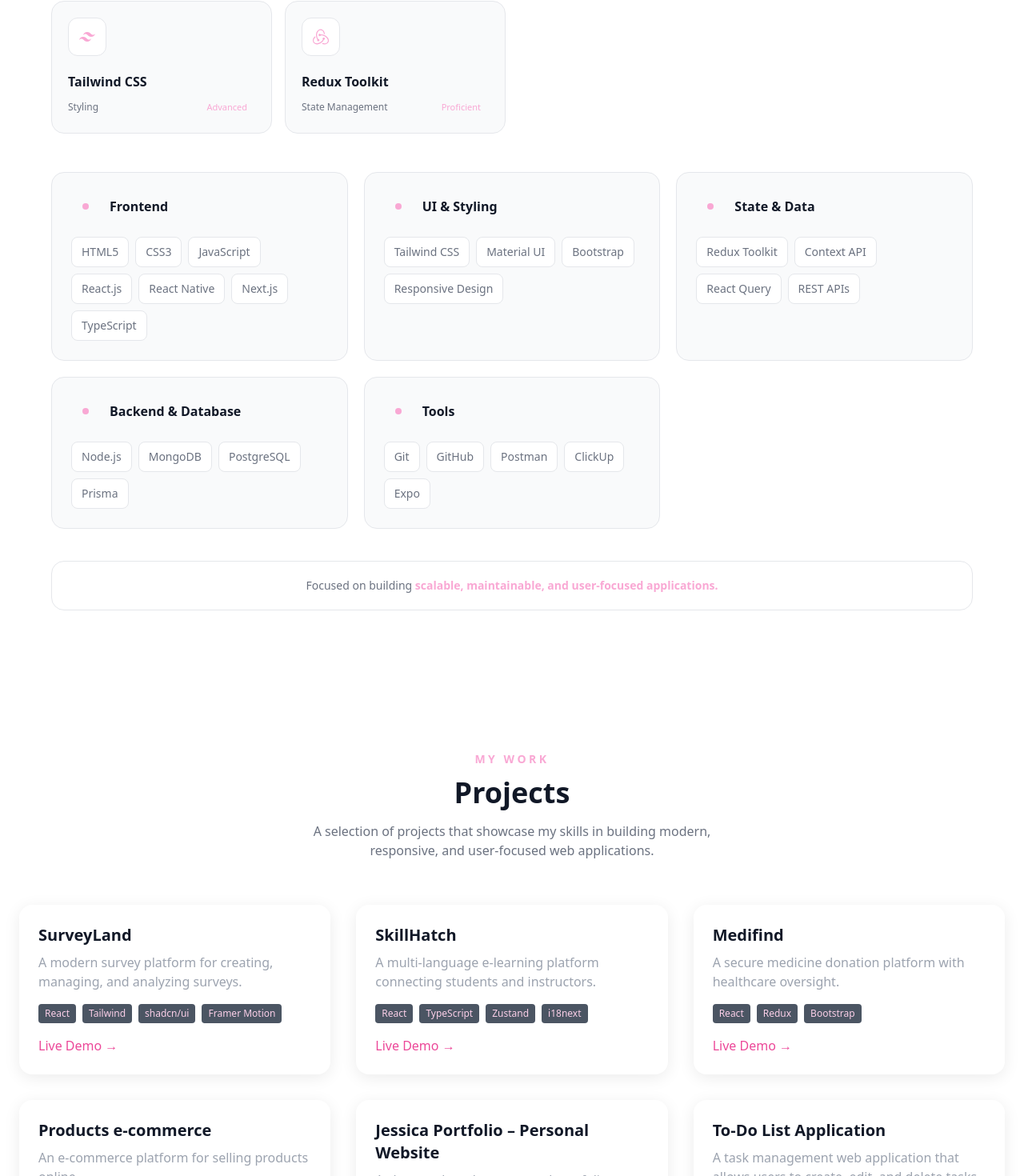
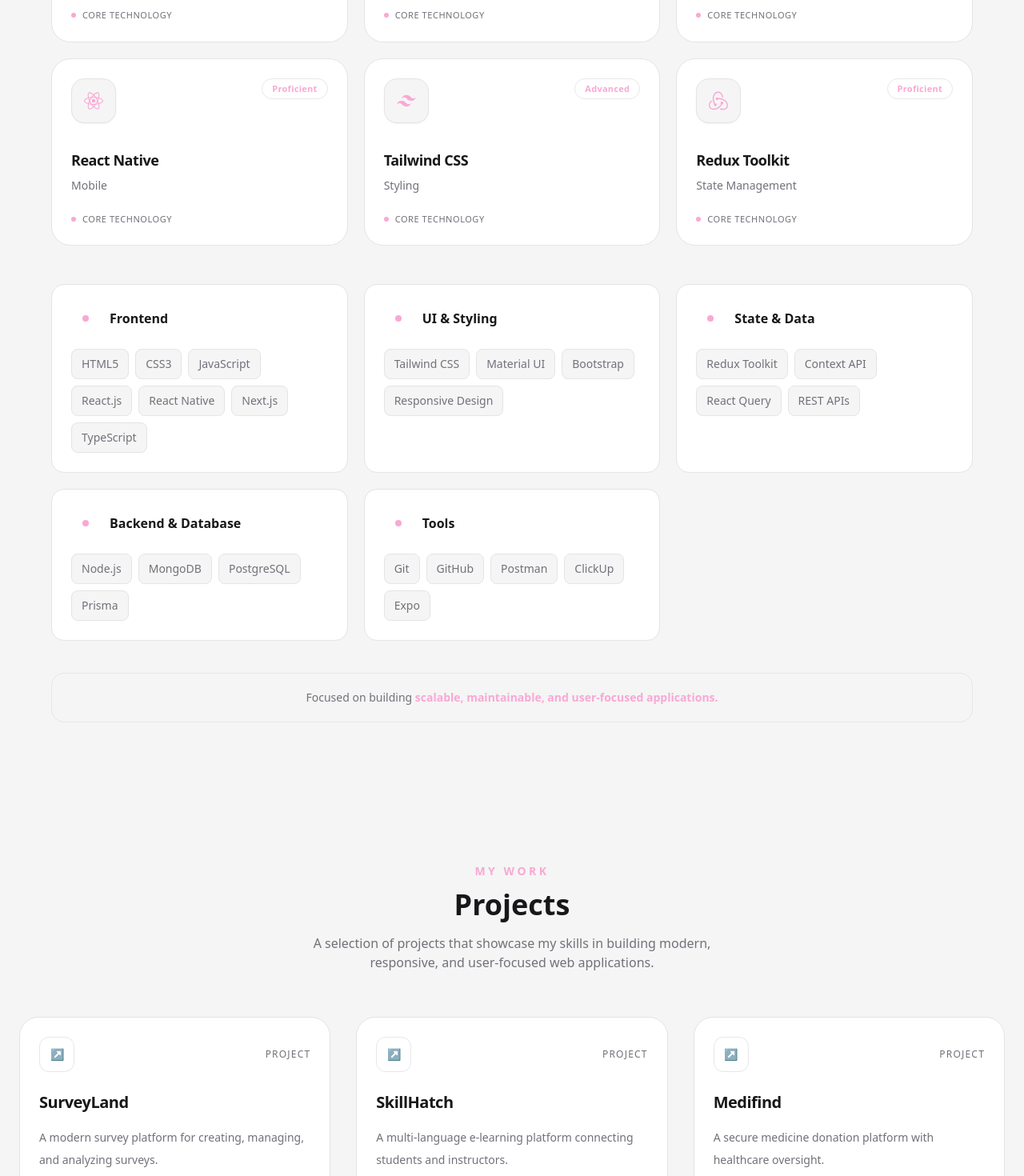
Before and after one commit to HebaElgohary/my-portfolio, a React (Vite) app: page / in a window 1280 px wide. Shown: the part 1330-2800 px from the top of the page at 80% size. Built offline with nearby package versions, Linux system fonts and the light colour scheme.

Commit message:
fix: projectCard style

```diff
--- a/src/components/ProjectCard.tsx
+++ b/src/components/ProjectCard.tsx
@@ -5,27 +5,229 @@
   link: string;
 };
 
-export default function ProjectCard({ title, description, tech, link }: Props) {
+export default function ProjectCard({
+  title,
+  description,
+  tech,
+  link,
+}: Props) {
   return (
-    <div className="bg-white shadow-card dark:bg-gray-800 p-6 rounded-2xl shadow hover:-translate-y-2 transition">
-      <h3 className="text-xl font-semibold">{title}</h3>
-      <p className="text-gray-400 mt-2">{description}</p>
+    <article
+      className="
+        group
+        relative
+        flex
+        h-full
+        flex-col
+        overflow-hidden
+        rounded-3xl
+        border
+        border-border
+        bg-surface
+        p-6
+        transition-all
+        duration-500
+        hover:-translate-y-2
+        hover:border-primary/40
+        hover:shadow-2xl
+        hover:shadow-primary/10
+      "
+    >
+      {/* ================= GLOW ================= */}
+      <div
+        className="
+          pointer-events-none
+          absolute
+          -right-20
+          -top-20
+          h-48
+          w-48
+          rounded-full
+          bg-primary/10
+          blur-3xl
+          transition-all
+          duration-500
+          group-hover:bg-primary/20
+          group-hover:scale-125
+        "
+      />
 
-      <div className="flex flex-wrap gap-2 mt-4">
-        {tech.map((t) => (
-          <span key={t} className="text-xs  text-pink-200 px-2 py-1 rounded bg-gray-600">
-            {t}
+      {/* ================= TOP ACCENT ================= */}
+      <div
+        className="
+          absolute
+          left-0
+          top-0
+          h-1
+          w-0
+          bg-primary
+          transition-all
+          duration-500
+          group-hover:w-full
+        "
+      />
+
+      <div className="relative flex h-full flex-col">
+
+        {/* ================= PROJECT NUMBER / ICON ================= */}
+        <div className="mb-6 flex items-center justify-between">
+          <div
+            className="
+              flex
+              h-11
+              w-11
+              items-center
+              justify-center
+              rounded-xl
+              border
+              border-primary/20
+              bg-primary/10
+              text-sm
+              font-bold
+              text-primary
+              transition-all
+              duration-300
+              group-hover:scale-110
+              group-hover:border-primary/40
+              group-hover:bg-primary/15
+            "
+          >
+            <span>↗</span>
+          </div>
+
+          <span
+            className="
+              text-xs
+              font-medium
+              uppercase
+              tracking-widest
+              text-text-muted
+            "
+          >
+            Project
+          </span>
+        </div>
+
+        {/* ================= TITLE ================= */}
+        <h3
+          className="
+            text-xl
+            font-bold
+            tracking-tight
+            text-text
+            transition-colors
+            duration-300
+            group-hover:text-primary
+          "
+        >
+          {title}
+        </h3>
+
+        {/* ================= DESCRIPTION ================= */}
+        <p
+          className="
+            mt-4
+            flex-1
+            text-sm
+            leading-7
+            text-text-muted
+          "
+        >
+          {description}
+        </p>
+
+        {/* ================= TECH STACK ================= */}
+        <div className="mt-6">
+          <p
+            className="
+              mb-3
+              text-[11px]
+              font-semibold
+              uppercase
+              tracking-widest
+              text-text-muted
+            "
+          >
+            Built with
+          </p>
+
+          <div className="flex flex-wrap gap-2">
+            {tech.map((item) => (
+              <span
+                key={item}
+                className="
+                  rounded-lg
+                  border
+                  border-border
+                  bg-bg
+                  px-3
+                  py-1.5
+                  text-xs
+                  font-medium
+                  text-text-muted
+                  transition-all
+                  duration-200
+                  group-hover:border-primary/20
+                  hover:border-primary/50
+                  hover:bg-primary/10
+                  hover:text-primary
+                "
+              >
+                {item}
               </span>
             ))}
           </div>
+        </div>
 
+        {/* ================= DIVIDER ================= */}
+        <div
+          className="
+            my-6
+            h-px
+            w-full
+            bg-border
+          "
+        />
+
+        {/* ================= LINK ================= */}
         <a
           href={link}
           target="_blank"
-        className="inline-block mt-4 text-pink-500 font-medium"
+          rel="noopener noreferrer"
+          className="
+            inline-flex
+            items-center
+            justify-between
+            rounded-xl
+            border
+            border-border
+            bg-bg
+            px-4
+            py-3
+            text-sm
+            font-semibold
+            text-text
+            transition-all
+            duration-300
+            hover:border-primary/40
+            hover:bg-primary
+            hover:text-black
+          "
         >
-        Live Demo →
+          <span>View Live Project</span>
+
+          <span
+            className="
+              text-lg
+              transition-transform
+              duration-300
+              group-hover:translate-x-1
+            "
+          >
+            →
+          </span>
         </a>
       </div>
+    </article>
   );
 }
--- a/src/components/organisms/Skills.tsx
+++ b/src/components/organisms/Skills.tsx
@@ -38,15 +38,27 @@
               text-3xl
               font-extrabold
               tracking-tight
+              text-text
               sm:text-4xl
               lg:text-5xl
             "
           >
             The tools I use to turn
-            <span className="text-primary"> ideas into products.</span>
+            <span className="text-primary">
+              {" "}
+              ideas into products.
+            </span>
           </h2>
 
-          <p className="mt-5 max-w-2xl text-base leading-7 text-text-muted">
+          <p
+            className="
+              mt-5
+              max-w-2xl
+              text-base
+              leading-7
+              text-text-muted
+            "
+          >
             A frontend-focused stack built around modern React development,
             type-safe architecture, responsive UI, and scalable application
             development.
@@ -55,11 +67,27 @@
 
         {/* ================= CORE STACK ================= */}
         <div className="mb-6">
-          <p className="mb-5 text-sm font-semibold uppercase tracking-wider text-text-muted">
+          <p
+            className="
+              mb-5
+              text-sm
+              font-semibold
+              uppercase
+              tracking-wider
+              text-text-muted
+            "
+          >
             Core Stack
           </p>
 
-          <div className="grid gap-4 sm:grid-cols-2 lg:grid-cols-4">
+          <div
+            className="
+              grid
+              gap-5
+              sm:grid-cols-2
+              lg:grid-cols-3
+          "
+          >
             {coreSkills.map((skill) => {
               const Icon = skill.icon;
 
@@ -70,86 +98,200 @@
                     group
                     relative
                     overflow-hidden
-                    rounded-2xl
+                    rounded-3xl
                     border
                     border-border
                     bg-surface
-                    p-5
+                    p-6
+
                     transition-all
-                    duration-300
-                    hover:-translate-y-1
+                    duration-500
+                    ease-out
+
+                    hover:-translate-y-2
                     hover:border-primary/40
-                    hover:shadow-lg
+                    hover:shadow-2xl
                     hover:shadow-primary/10
                   "
                 >
-                  {/* Accent */}
+                  {/* ================= BACKGROUND GLOW ================= */}
+                  <div
+                    className="
+                      pointer-events-none
+                      absolute
+                      -right-16
+                      -top-16
+                      h-40
+                      w-40
+                      rounded-full
+                      bg-primary/10
+                      blur-3xl
+
+                      transition-all
+                      duration-700
+
+                      group-hover:scale-150
+                      group-hover:bg-primary/20
+                    "
+                  />
+
+                  {/* ================= TOP ACCENT ================= */}
                   <div
                     className="
                       absolute
+                      left-0
                       right-0
                       top-0
-                      h-20
-                      w-20
-                      translate-x-8
-                      -translate-y-8
-                      rounded-full
-                      bg-primary/10
-                      blur-2xl
-                      transition-all
+                      h-[2px]
+                      origin-left
+                      scale-x-0
+                      bg-primary
+
+                      transition-transform
                       duration-500
-                      group-hover:scale-150
+
+                      group-hover:scale-x-100
                     "
                   />
 
-                  <div className="relative">
+                  <div className="relative z-10">
 
+                    {/* ================= ICON + LEVEL ================= */}
+                    <div
+                      className="
+                        mb-8
+                        flex
+                        items-start
+                        justify-between
+                      "
+                    >
                       {/* Icon */}
                       <div
                         className="
-                        mb-5
                           flex
-                        h-12
-                        w-12
+                          h-14
+                          w-14
                           items-center
                           justify-center
-                        rounded-xl
+                          rounded-2xl
+
                           border
                           border-border
+
                           bg-bg
-                        text-xl
+
+                          text-2xl
                           text-primary
+
+                          shadow-sm
+
                           transition-all
-                        duration-300
+                          duration-500
+
                           group-hover:scale-110
+                          group-hover:rotate-3
                           group-hover:border-primary/40
                           group-hover:bg-primary/10
+                          group-hover:shadow-lg
+                          group-hover:shadow-primary/10
                         "
                       >
                         <Icon />
                       </div>
 
-                    <h3 className="font-bold text-text">
+                      {/* Level */}
+                      <span
+                        className="
+                          rounded-full
+                          border
+                          border-primary/20
+                          bg-primary/5
+
+                          px-3
+                          py-1
+
+                          text-[11px]
+                          font-semibold
+                          tracking-wide
+                          text-primary
+
+                          transition-all
+                          duration-300
+
+                          group-hover:border-primary/40
+                          group-hover:bg-primary/10
+                        "
+                      >
+                        {skill.level}
+                      </span>
+                    </div>
+
+                    {/* ================= NAME ================= */}
+                    <h3
+                      className="
+                        text-lg
+                        font-bold
+                        tracking-tight
+                        text-text
+
+                        transition-colors
+                        duration-300
+
+                        group-hover:text-primary
+                      "
+                    >
                       {skill.name}
                     </h3>
 
-                    <div className="mt-2 flex items-center justify-between">
-                      <span className="text-xs text-text-muted">
+                    {/* ================= CATEGORY ================= */}
+                    <p
+                      className="
+                        mt-2
+                        text-sm
+                        text-text-muted
+                      "
+                    >
                       {skill.category}
-                      </span>
+                    </p>
+
+                    {/* ================= BOTTOM INDICATOR ================= */}
+                    <div
+                      className="
+                        mt-6
+                        flex
+                        items-center
+                        gap-2
+                      "
+                    >
+                      <span
+                        className="
+                          h-1.5
+                          w-1.5
+                          rounded-full
+                          bg-primary
+
+                          transition-all
+                          duration-300
+
+                          group-hover:w-6
+                        "
+                      />
 
                       <span
                         className="
-                          rounded-full
-                          bg-primary/10
-                          px-2.5
-                          py-1
                           text-[11px]
                           font-medium
-                          text-primary
+                          uppercase
+                          tracking-wider
+                          text-text-muted
+
+                          transition-colors
+                          duration-300
+
+                          group-hover:text-primary
                         "
                       >
-                        {skill.level}
+                        Core technology
                       </span>
                     </div>
                   </div>
@@ -160,22 +302,44 @@
         </div>
 
         {/* ================= OTHER SKILLS ================= */}
-        <div className="mt-12 grid gap-5 md:grid-cols-2 lg:grid-cols-3">
+        <div
+          className="
+            mt-12
+            grid
+            gap-5
+            md:grid-cols-2
+            lg:grid-cols-3
+          "
+        >
           {skillGroups.map((group) => (
             <div
               key={group.title}
               className="
+                group
                 rounded-2xl
                 border
                 border-border
                 bg-surface
                 p-6
+
                 transition-all
                 duration-300
+
+                hover:-translate-y-1
                 hover:border-primary/30
+                hover:shadow-lg
+                hover:shadow-primary/5
               "
             >
-              <div className="mb-5 flex items-center gap-3">
+              {/* Group heading */}
+              <div
+                className="
+                  mb-5
+                  flex
+                  items-center
+                  gap-3
+                "
+              >
                 <div
                   className="
                     flex
@@ -186,16 +350,34 @@
                     rounded-lg
                     bg-primary/10
                     text-primary
+
+                    transition-all
+                    duration-300
+
+                    group-hover:bg-primary/15
                   "
                 >
-                  <span className="h-2 w-2 rounded-full bg-primary" />
+                  <span
+                    className="
+                      h-2
+                      w-2
+                      rounded-full
+                      bg-primary
+                    "
+                  />
                 </div>
 
-                <h3 className="font-bold text-text">
+                <h3
+                  className="
+                    font-bold
+                    text-text
+                  "
+                >
                   {group.title}
                 </h3>
               </div>
 
+              {/* Skills */}
               <div className="flex flex-wrap gap-2">
                 {group.skills.map((skill) => (
                   <span
@@ -205,12 +387,16 @@
                       border
                       border-border
                       bg-bg
+
                       px-3
                       py-2
+
                       text-sm
                       text-text-muted
+
                       transition-all
                       duration-200
+
                       hover:border-primary/40
                       hover:bg-primary/5
                       hover:text-primary
@@ -228,6 +414,7 @@
         <div
           className="
             mt-10
+            overflow-hidden
             rounded-2xl
             border
             border-primary/20
@@ -237,10 +424,21 @@
             text-center
           "
         >
-          <p className="text-sm text-text-muted">
+          <p
+            className="
+              text-sm
+              text-text-muted
+            "
+          >
             Focused on building
-            <span className="font-semibold text-primary">
-              {" "}scalable, maintainable, and user-focused applications.
+            <span
+              className="
+                font-semibold
+                text-primary
+              "
+            >
+              {" "}
+              scalable, maintainable, and user-focused applications.
             </span>
           </p>
         </div>
--- a/src/index.css
+++ b/src/index.css
@@ -3,68 +3,79 @@
 @tailwind utilities;
 
 :root {
-  /* Primary - Pink */
-  --color-primary: #f9a8d4;       /* pink-300 */
-  --color-primary-light: #fbcfe8; /* pink-200 */
-  --color-primary-dark: #ec4899;  /* pink-500 */
+  --color-primary: #f9a8d4;
+  --color-primary-light: #fbcfe8;
+  --color-primary-dark: #ec4899;
 
-  /* Background */
-  --color-bg: #ffffff;
+  /* Page */
+  --color-bg: #f5f5f5;
 
-  /* Surface */
-  --color-surface: #f9fafb;
-  --color-surface-hover: #f3f4f6;
+  /* Cards */
+  --color-surface: #ffffff;
+  --color-surface-hover: #fff7fb;
 
   /* Text */
-  --color-text: #111827;
-  --color-text-muted: #6b7280;
+  --color-text: #18181b;
+  --color-text-muted: #71717a;
 
-  /* Border */
-  --color-border: #e5e7eb;
+  /* Borders */
+  --color-border: #e4e4e7;
 
-    --shadow-card:
-    0 4px 20px rgba(0, 0, 0, 0.08);
+  --shadow-card:
+    0 8px 30px rgba(0, 0, 0, 0.07);
 
   --shadow-elevated:
-    0 10px 30px rgba(0, 0, 0, 0.12);
+    0 20px 50px rgba(0, 0, 0, 0.12);
 
   --shadow-glow:
-    0 0 30px rgba(249, 168, 212, 0.15);
+    0 0 40px rgba(249, 168, 212, 0.20);
+}
+
+.dark {
+  /* Page */
+  --color-bg: #050505;
+
+  /* Cards */
+  --color-surface: #18181b;
+  --color-surface-hover: #202024;
+
+  /* Text */
+  --color-text: #fafafa;
+  --color-text-muted: #a1a1aa;
+
+  /* Borders */
+  --color-border: #333338;
+
+  /* Pink */
+  --color-primary: #f9a8d4;
+  --color-primary-light: #fbcfe8;
+  --color-primary-dark: #ec4899;
+
+  --shadow-card:
+    0 8px 30px rgba(0, 0, 0, 0.55);
+
+  --shadow-elevated:
+    0 20px 50px rgba(0, 0, 0, 0.75);
+
+  --shadow-glow:
+    0 0 40px rgba(249, 168, 212, 0.14);
 }
 
 
+/* ================= GLOBAL ================= */
 
-.dark {
-  /* Primary */
-  --color-primary: #f9a8d4;       /* pink-300 */
-  --color-primary-light: #fbcfe8; /* pink-200 */
-  --color-primary-dark: #ec4899;  /* pink-500 */
-
-  /* Background */
-  --color-bg: #000000;
-
-  /* Surface */
-  --color-surface: #111111;
-  --color-surface-hover: #1f1f1f;
-
-  /* Text */
-  --color-text: #f9fafb;
-  --color-text-muted: #9ca3af;
-
-  /* Border */
-  --color-border: #27272a;
-    --shadow-card:
-    0 4px 20px rgba(0, 0, 0, 0.35);
-
-  --shadow-elevated:
-    0 10px 30px rgba(0, 0, 0, 0.5);
-
-  --shadow-glow:
-    0 0 30px rgba(249, 168, 212, 0.12);
+html {
+  scroll-behavior: smooth;
 }
 
 body {
+  margin: 0;
+  min-height: 100vh;
+
   background-color: var(--color-bg);
   color: var(--color-text);
-  min-height: 100vh;
+
+  transition:
+    background-color 300ms ease,
+    color 300ms ease;
 }
```
Also changed, not shown: src/components/organisms/Header.tsx (+5 -3 lines), tailwind.config.cjs (+5 -5 lines). Lines whose indentation alone changed are shown as unchanged.
